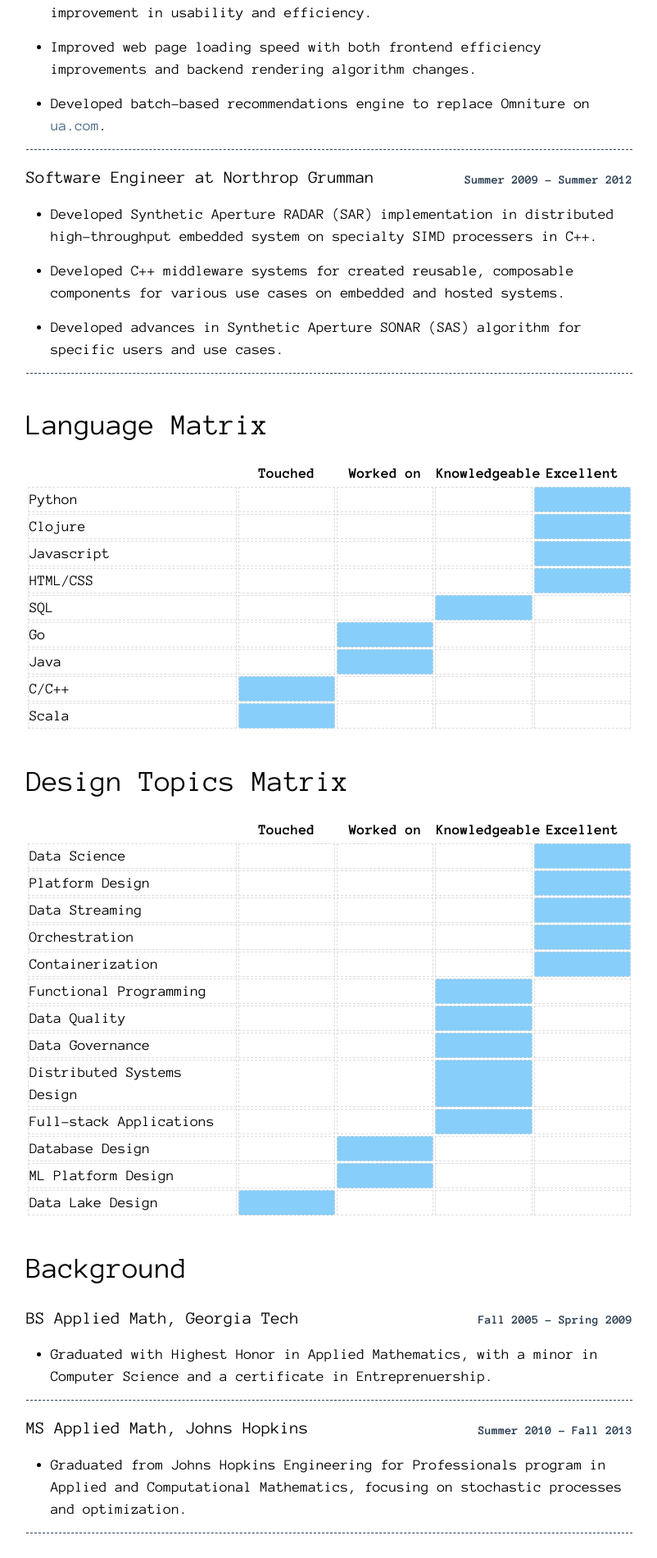
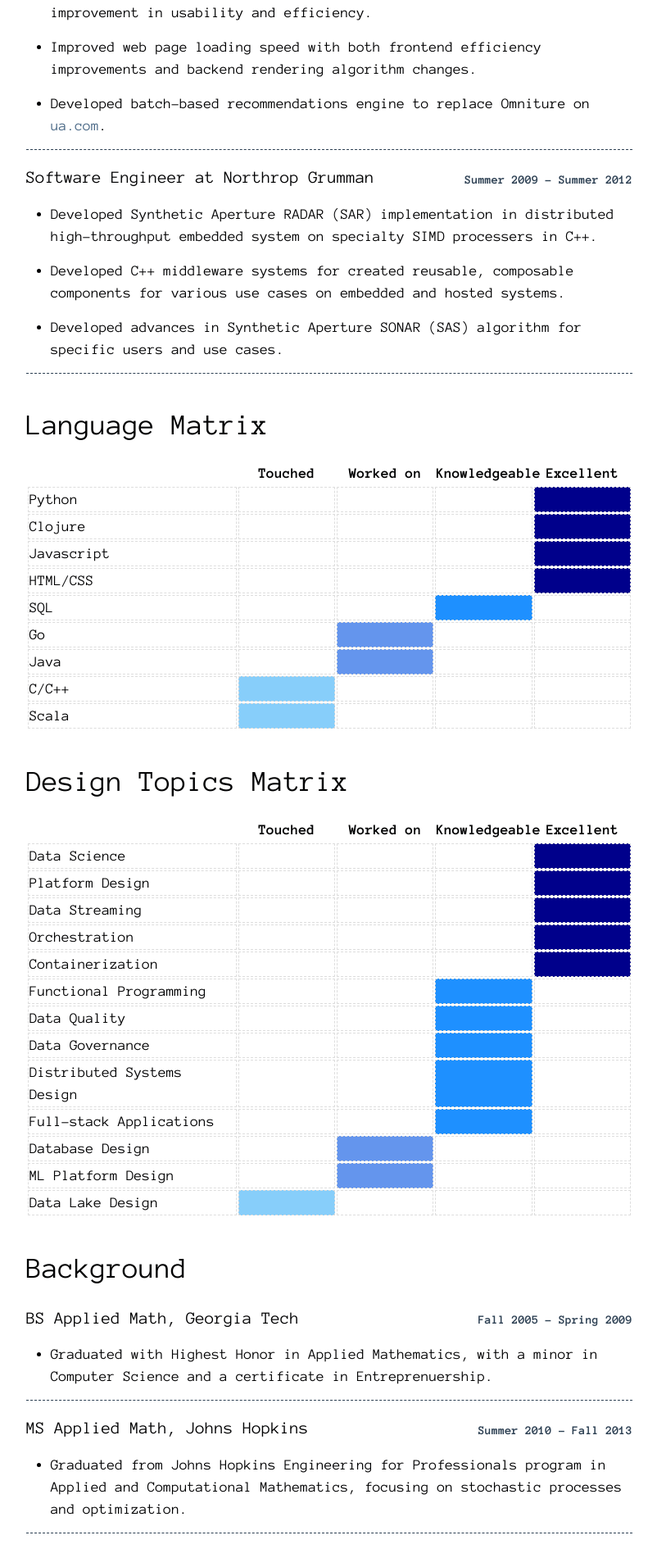
Before and after one commit to yanatan16/joneisen.works, a Jekyll site: the page built from resume.html, in a window 1280 px wide. Shown: the part 2000-3901 px from the top of the page at 82% size, without its empty margins (238-1040 px from the left). Built offline with Jekyll 4.4.1, drawn with Linux system fonts in a browser that asks for light colours; nearby versions of some CDN libraries.

Commit message:
use different colors

```diff
--- a/_sass/_technology_matrix.scss
+++ b/_sass/_technology_matrix.scss
@@ -10,7 +10,19 @@ table.technology-matrix {
     width: 35%;
   }
 
-  td.selected, td > div.selected {
+  td.touched.selected {
     background-color: lightskyblue;
   }
+
+  td.worked.selected {
+    background-color: cornflowerblue;
+  }
+
+  td.know.selected {
+    background-color: dodgerblue;
+  }
+
+  td.excellent.selected {
+    background-color: darkblue;
+  }
 }
```
